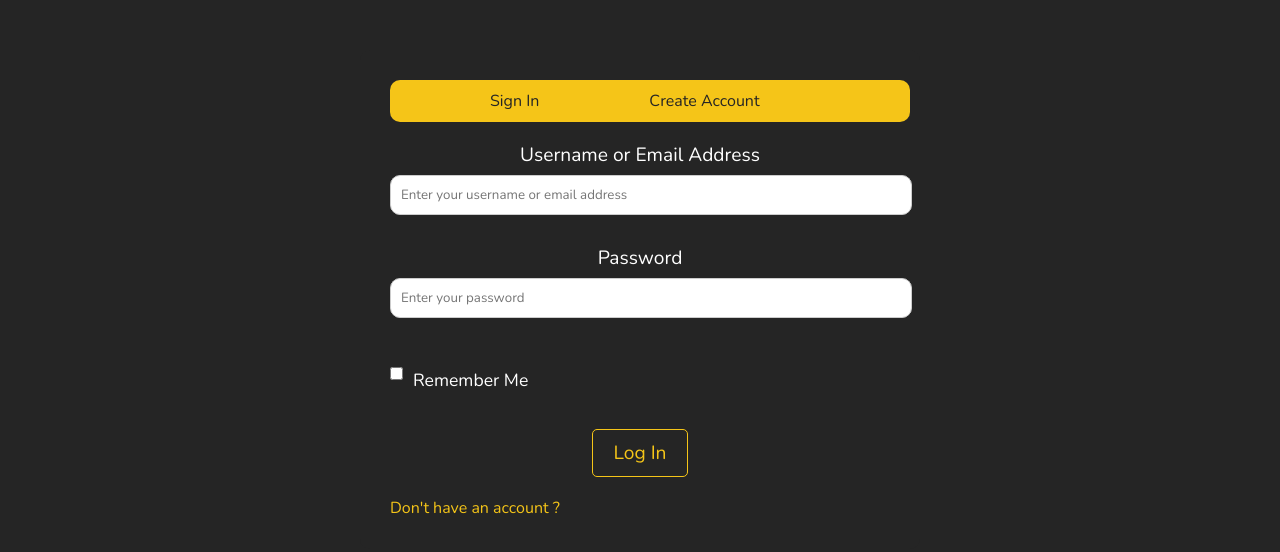
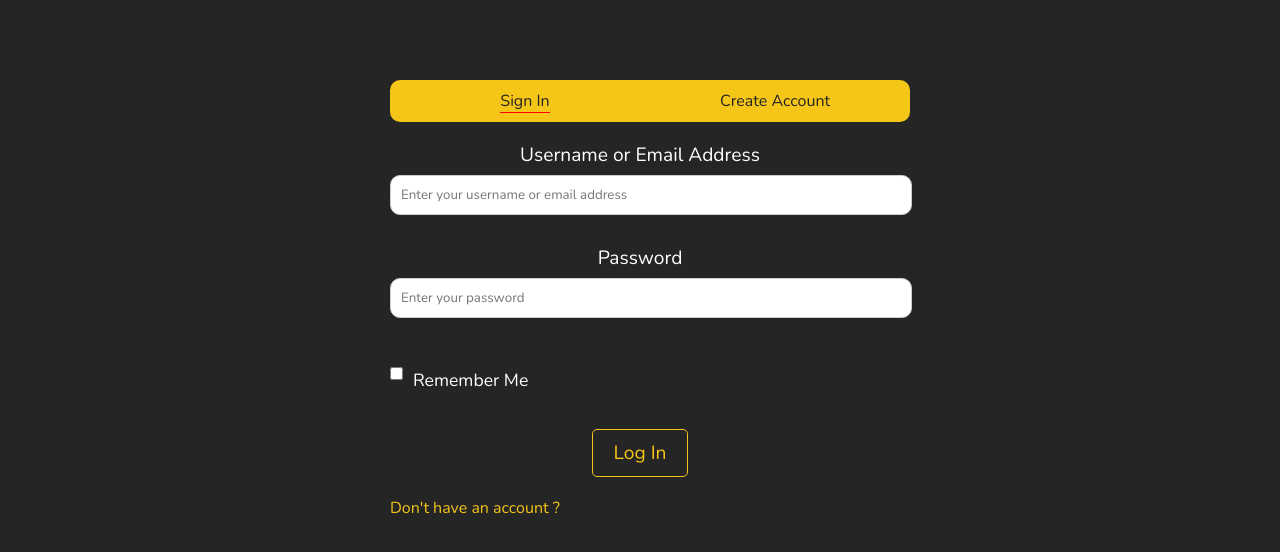
Before and after one commit to MahdiHosseinizade/html-css-movie-project, a website: page html/login.html in a window 1280 px wide. Shown: the part 90-642 px from the top of the page. Drawn offline with Linux system fonts and the light colour scheme.

Commit message:
style(login): add styles for login page

```diff
--- a/styles/login.css
+++ b/styles/login.css
@@ -1,4 +1,3 @@
-/* set variables for colors */
 :root {
 
   --main-color:#F5C518;
@@ -6,7 +5,6 @@
   --bg-color:#252525;
 }
 
-/* reset some default styles */
 @font-face {
   font-family: RegularEnglish ;
   src: url(../Nunito-Regular.ttf);
@@ -17,7 +15,6 @@
   padding: 0;
 }
 
-/* set body styles */
 body {
   background-color: var(--bg-color);
 }
@@ -26,7 +23,6 @@ body {
   background-color: #fff;
 }
 
-/* set header styles */
 header {
   background-color: var(--main-color);
   color: #fff;
@@ -43,7 +39,9 @@ a{
 ul{
   list-style: none;
 }
-
+.active{
+  border-bottom: 1px solid  red;
+}
 .logo {
   font-size: 2rem;
   font-weight: bold;
@@ -59,9 +57,7 @@ ul{
   margin-right: 10px;
 }
 
-/* set styles for login form */
 .loginHeader {
-  /* border: 1px solid #ccc; */
   width: 500px;
   background-color: var(--bg-color);
   padding: 30px;
@@ -70,18 +66,18 @@ ul{
   margin: 0 auto;
   margin-top: 50px;
 }
-/* .navBar{
-  border-radius: 10px;
-  background-color: var(--main-color);
-} */
+
+.navBar{
+  width: 100%;
+}
 .navBar ul{
   display: flex;
   flex-direction: row;
-  justify-content: space-around;
-  gap: 20px;
+  width: 100%;
 }
 .navBar ul li{
-  margin-left: 90px;
+  width: 100%;
+  text-align: center;
 }
 
 .navBar a{
@@ -169,7 +165,6 @@ button[type="submit"]:hover {
     margin-bottom: 20px;
   }
 
-  /* login form styles */
   .loginHeader {
     width: 90%;
     padding: 20px;
```
